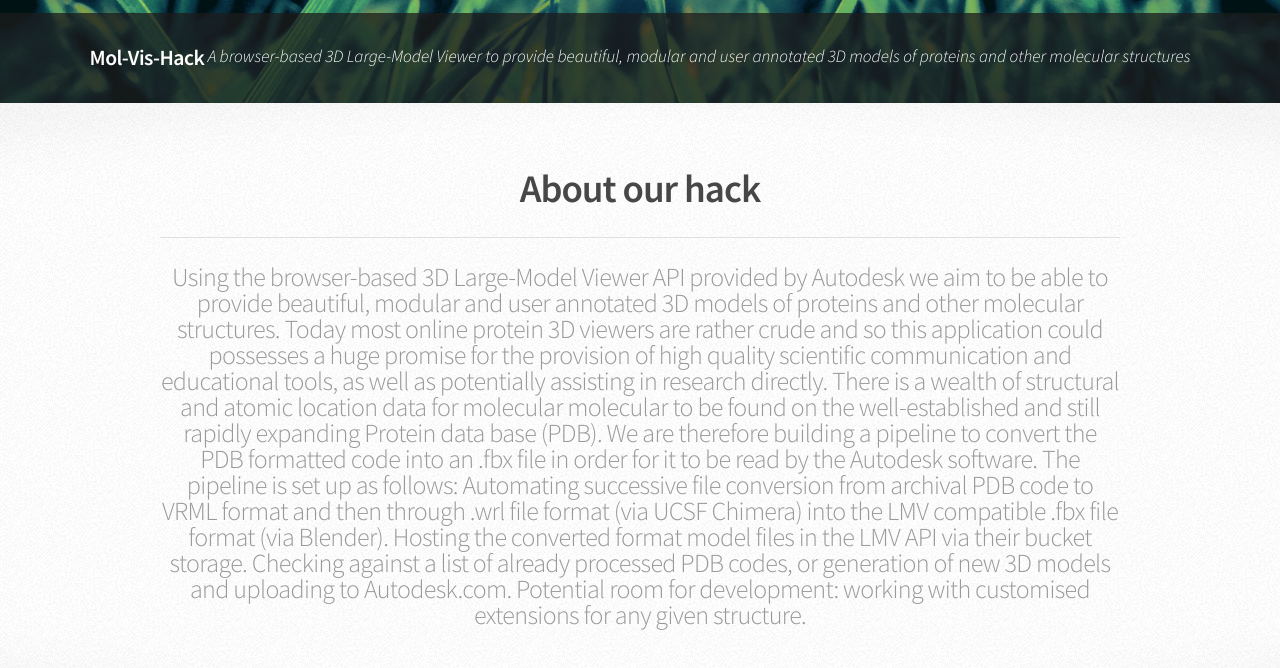
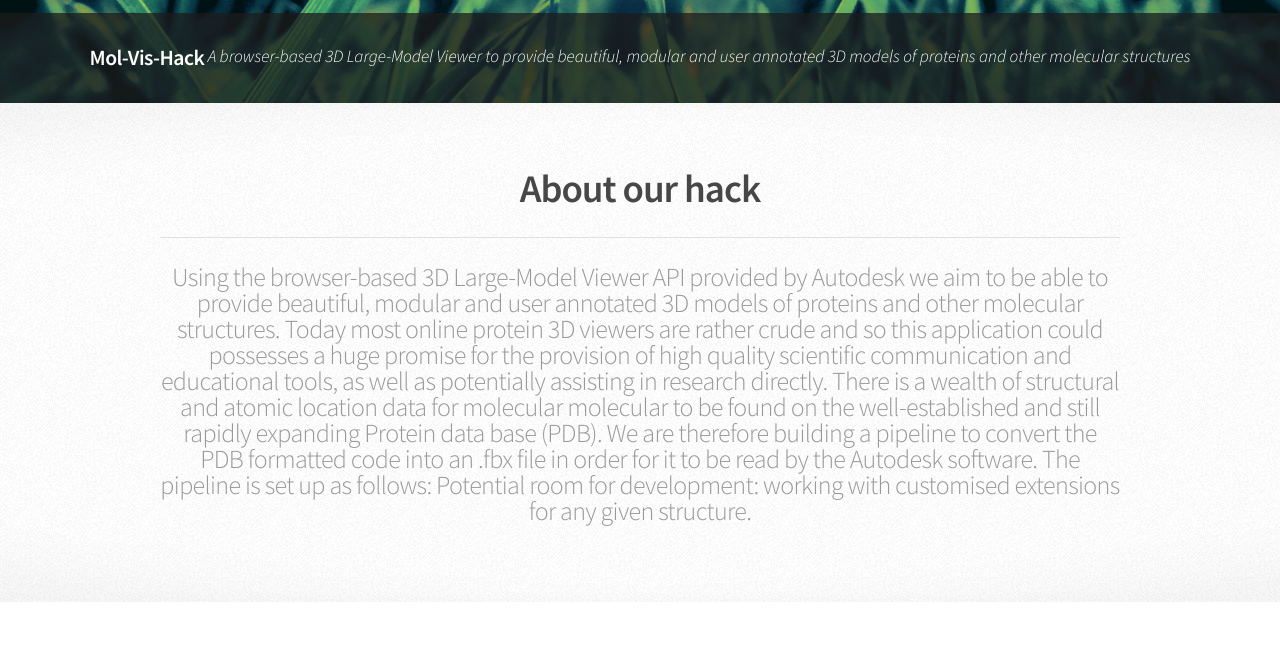
Before and after one commit to hackmcr15-code-a-la-mode/hackmcr15-code-a-la-mode.github.io, a Jekyll site: the page built from index.html, in a window 1280 px wide and 1400 px high, scrolled down 456 px. Shown: the top 668 px of the window. Built offline with Jekyll 4.4.1, drawn with Linux system fonts in a browser that asks for light colours; Markdown is read by kramdown in place of the engine named in the settings; the list of posts is cut into pages by our own code; some of the changed text lies outside the part shown.

Commit message:
Update index.html

```diff
--- a/index.html
+++ b/index.html
@@ -21,27 +21,10 @@ There is a wealth of structural and atomic location data for molecular molecular
 
 The pipeline is set up as follows:
 
-Automating successive file conversion from archival PDB code to VRML format and then through .wrl file format (via UCSF Chimera) into the LMV compatible .fbx file format (via Blender).
-
-Hosting the converted format model files in the LMV API via their bucket storage.
-
-Checking against a list of already processed PDB codes, or generation of new 3D models and uploading to Autodesk.com.
-
 Potential room for development: working with customised extensions for any given structure.</p>
 			</header>
 		</div>
 	</section>
-
-<!-- Viewer -->
-
-<div style="
-    border-left: 30px solid transparent;
-    border-right: 30px solid transparent;
-"><iframe src="http://localhost:3000/" style="
-    width: 100%;
-    height: 700px;
-
-"></iframe></div>
 
 <!-- Highlights -->
 	<section class="wrapper style1">
```
Also changed, not shown: other parts of index.html (+11 -4 lines).
